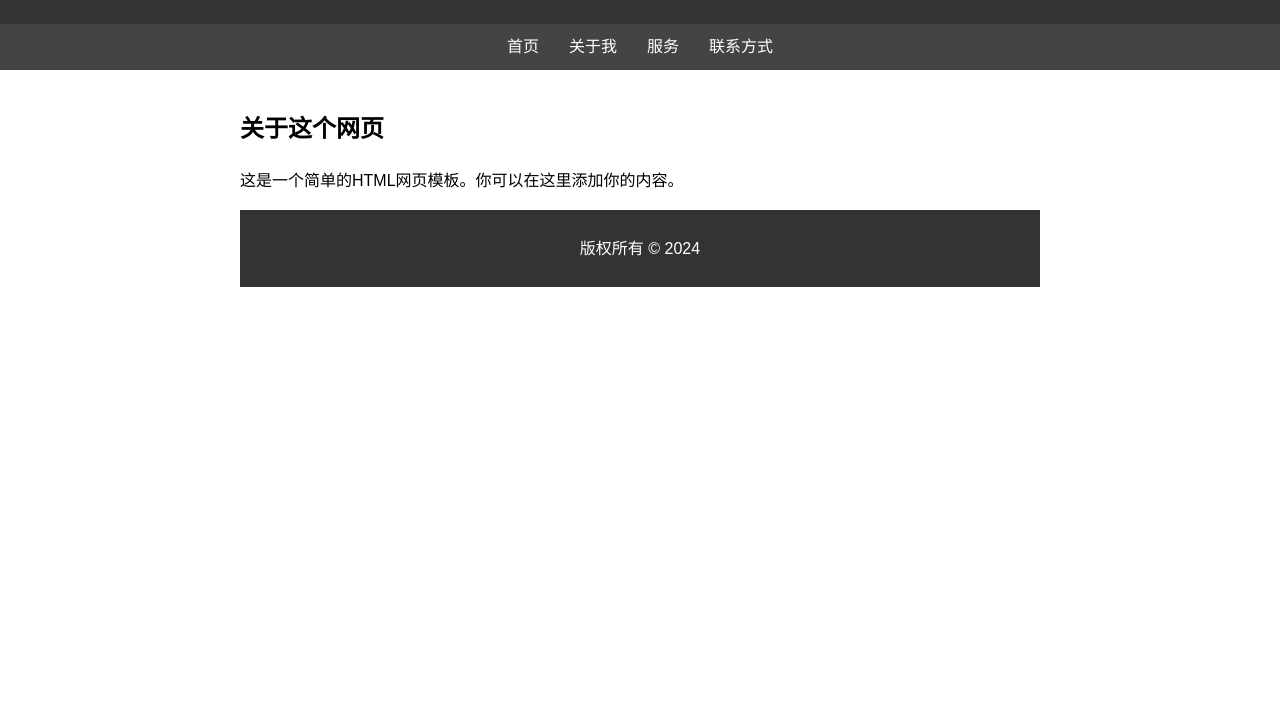
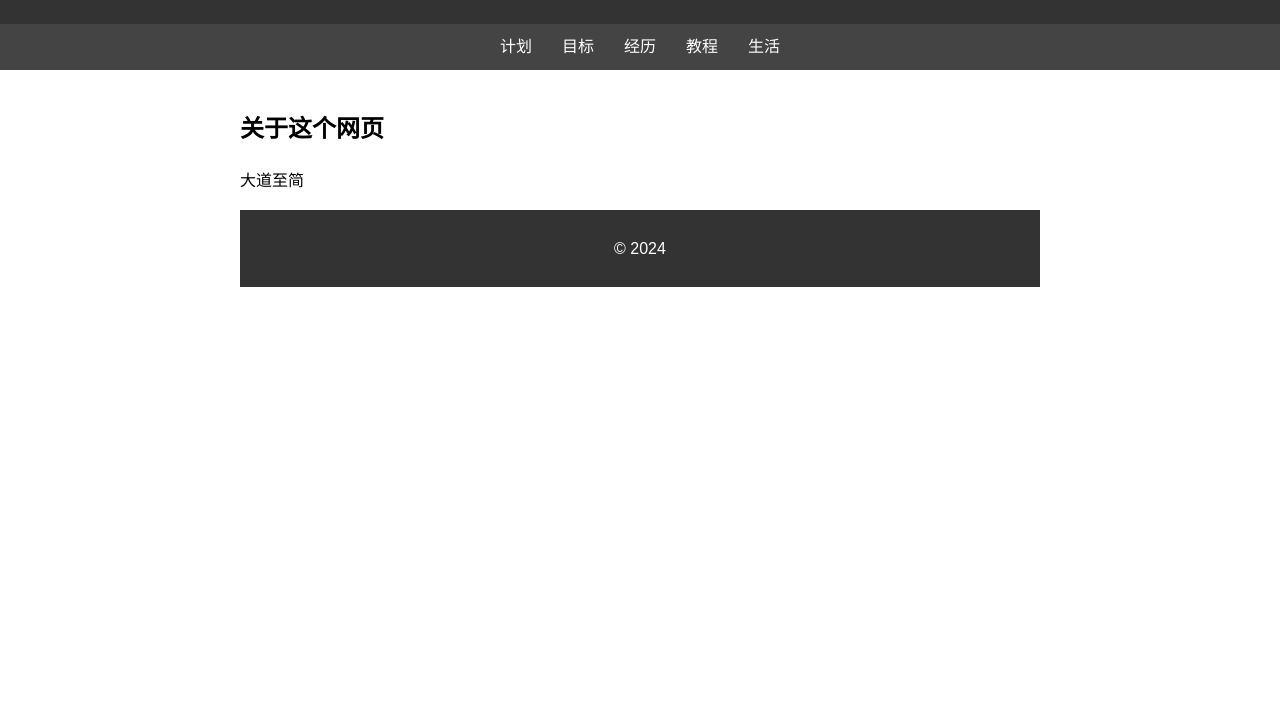
Before and after one commit to xuyashi666/xuyashi666, a plain HTML site: page index.html in a window 1280 px wide. Shown: the part 90-800 px from the top of the page. Drawn offline with Linux system fonts and the light colour scheme.

Commit message:
Update index.html

```diff
--- a/index.html
+++ b/index.html
@@ -1,9 +1,9 @@
 <!DOCTYPE html>
 <html lang="zh-CN">
   <head>
-    <meta charset="UTF-8">
-    <meta name="viewport" content="width=device-width, initial-scale=1.0">
-    <title>许亚石的第一个网页</title>
+    <meta charset="UTF-8" />
+    <meta name="viewport" content="width=device-width, initial-scale=1.0" />
+    <title>www.xuyashi.com</title>
     <style>
       body {
         font-family: Arial, sans-serif;
@@ -52,21 +52,22 @@
   </head>
   <body>
     <header>
-        <h1>欢迎到来</h1>
+      <h1>欢迎来到亚石<b>博客</b></h1>
     </header>
     <nav>
-        <a href="#">首页</a>
-        <a href="#">关于我</a>
-        <a href="#">服务</a>
-        <a href="#">联系方式</a>
+      <a href="#">计划</a>
+      <a href="#">目标</a>
+      <a href="#">经历</a>
+      <a href="#">教程</a>
+      <a href="#">生活</a>
     </nav>
     <div class="container">
       <div class="main-content">
         <h2>关于这个网页</h2>
-            <p>这是一个简单的HTML网页模板。你可以在这里添加你的内容。</p>
+        <p>大道至简</p>
       </div>
       <footer>
-            <p>版权所有 &copy; 2024</p>
+        <p>&copy; 2024</p>
       </footer>
     </div>
   </body>
```
Lines whose indentation alone changed are shown as unchanged.
